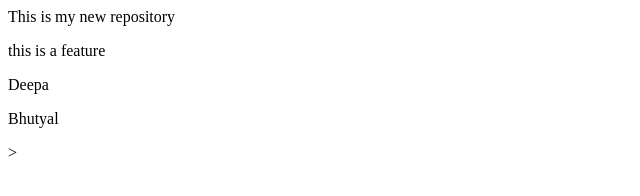
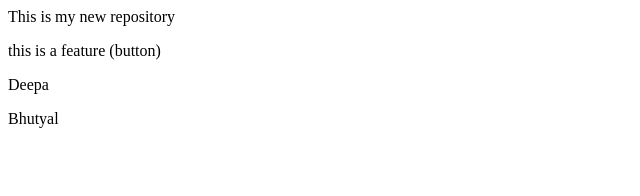
Before and after one commit to deepabhutyal/localrepo, a plain HTML site: page index.html in a window 1280 px wide. Shown: the full height of the page, 0-640 px from the left. Drawn offline with Linux system fonts and the light colour scheme.

Commit message:
Add button

```diff
--- a/index.html
+++ b/index.html
@@ -1,5 +1,4 @@
 <p>This is my new repository</p>
-<p>this is a feature</p>
+<p>this is a feature (button)</p>
 <p>Deepa</p>
 <p>Bhutyal</p>
->
```
